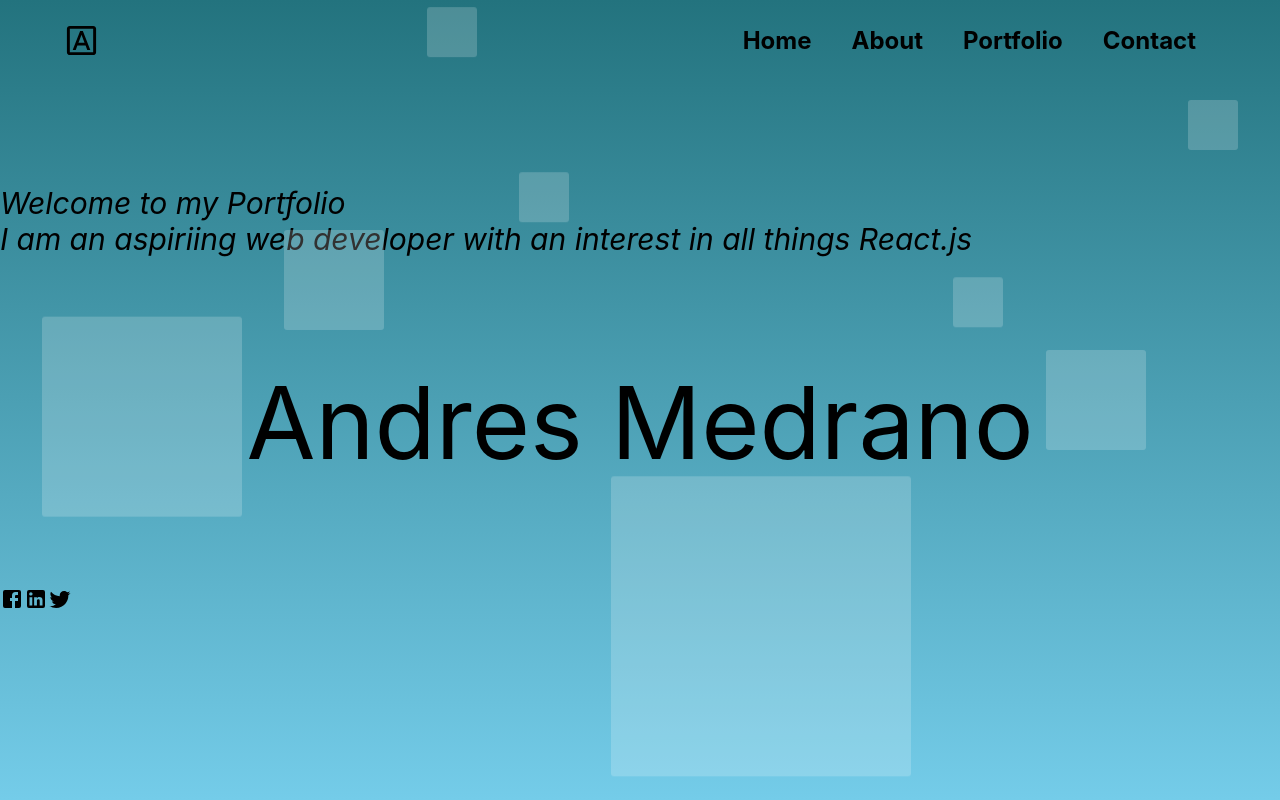
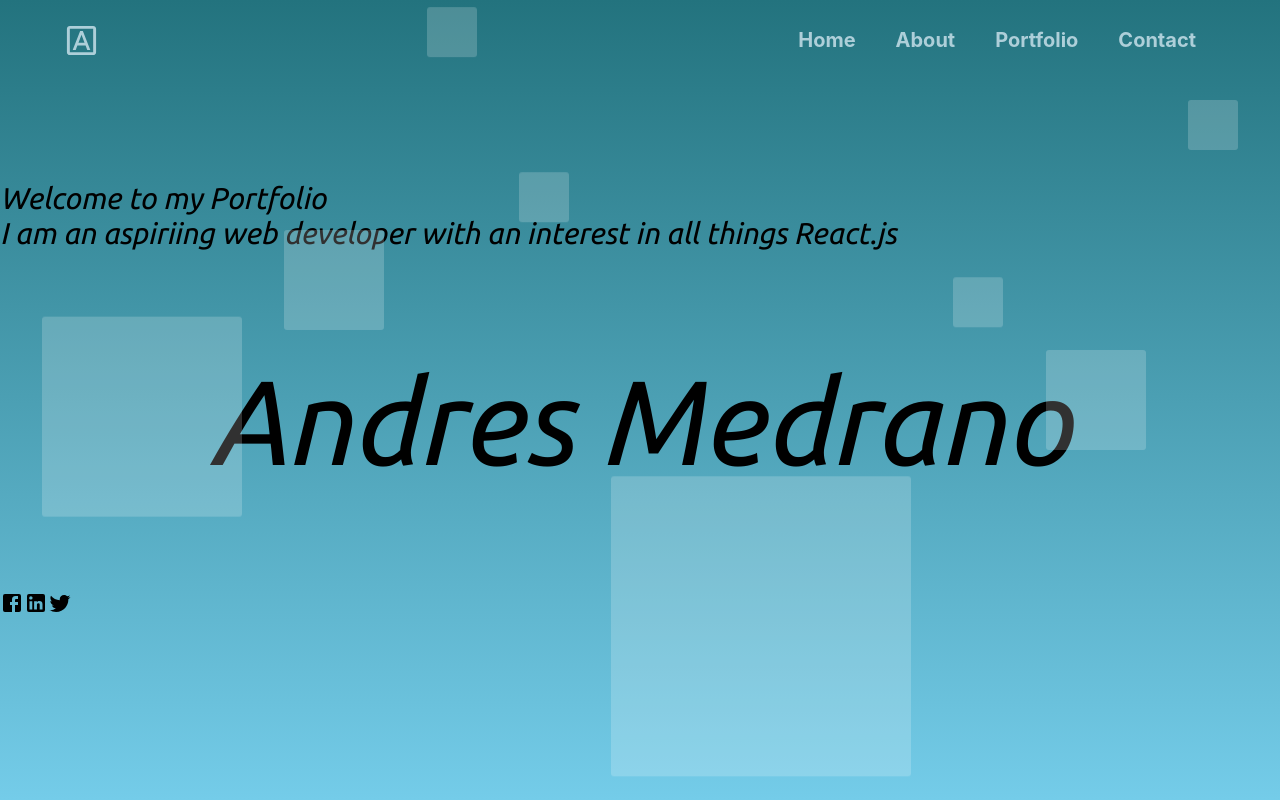
Before and after one commit to amedra13/Portfolio, a React (Create React App) app: page / in a window 1280 px wide. Shown: the top 800 px of the page. Built offline with nearby package versions, Linux system fonts and the light colour scheme.

Commit message:
animated underline for links

```diff
--- a/public/index.html
+++ b/public/index.html
@@ -1,10 +1,7 @@
 <!DOCTYPE html>
 <html lang="en">
   <head>
-    <link href="https://fonts.googleapis.com/css2?family=Hind:wght@400;500;600&display=swap" rel="stylesheet">
-    <link href="https://fonts.googleapis.com/css2?family=Abril+Fatface&display=swap" rel="stylesheet">
-    <link href="https://fonts.googleapis.com/css2?family=Libre+Franklin:ital@1&display=swap" rel="stylesheet">
-    <meta charset="utf-8" />
+    <link href="https://fonts.googleapis.com/css2?family=Bubblegum+Sans&family=Ubuntu:ital@1&display=swap" rel="stylesheet">    <meta charset="utf-8" />
     <meta name="viewport" content="width=device-width, initial-scale=1" />
     <meta name="theme-color" content="#000000" />
     <meta
--- a/src/App.css
+++ b/src/App.css
@@ -2,6 +2,9 @@
 	box-sizing: border-box;
 	margin: 0;
 	padding: 0;
+}
+html {
+	scroll-behavior: smooth;
 }
 .app {
 	width: 100vw;
@@ -23,14 +26,13 @@
 .app__info .app__title {
 	font-size: 30px;
 	font-style: italic;
+	font-family: 'Ubuntu', sans-serif;
 }
 .app__info .app__name {
-	font-size: 100px;
+	font-size: 120px;
 	text-align: center;
+	font-family: 'Ubuntu', sans-serif;
 }
-/* .app__info > * {
-	border: 2px solid red;
-} */
 .app__aboutMe {
 	height: 100vh;
 	background-color: rgb(49, 128, 165);
@@ -39,3 +41,7 @@
 	height: 100vh;
 	background-color: rgb(167, 70, 223);
 }
+.app__contact {
+	height: 100vh;
+	background-color: rgb(223, 70, 190);
+}
--- a/src/App.js
+++ b/src/App.js
@@ -9,7 +9,7 @@ import './App.css';
 function App() {
 	return (
 		<div className="app">
-			<div className="app__main">
+			<div id="home" className="app__main">
 				<Navbar />
 				<div className="app__info">
 					<div className="app__title">
@@ -30,8 +30,16 @@ function App() {
 				</div>
 				<BubblesEffect />
 			</div>
-			<div className="app__aboutMe"></div>
-			<div className="app__portfolio"></div>
+			<div id="about" className="app__aboutMe">
+				{' '}
+				about
+			</div>
+			<div id="portfolio" className="app__portfolio">
+				portfolio
+			</div>
+			<div id="contact" className="app__contact">
+				contact
+			</div>
 		</div>
 	);
 }
--- a/src/Navbar.css
+++ b/src/Navbar.css
@@ -8,11 +8,35 @@
 }
 .navbar > * {
 	z-index: 100;
+	color: rgba(203, 226, 235, 0.822);
 }
 .navbar__links {
 	display: flex;
 	z-index: 100;
 }
-.navbar__links > * {
+.navbar__links > a {
+	position: relative;
 	margin: 0 20px;
+	text-decoration: none;
+	color: rgba(203, 226, 235, 0.822);
+	font-size: 20px;
+	font-weight: bold;
 }
+
+.navbar__links > a::before {
+	content: '';
+	position: absolute;
+	width: 100%;
+	height: 2px;
+	bottom: 0;
+	left: 0;
+	background-color: rgba(203, 226, 235, 0.822);
+	visibility: hidden;
+	transform: scaleX(0);
+	transition: all 0.3s ease-in-out 0s;
+}
+
+.navbar__links a:hover::before {
+	visibility: visible;
+	transform: scaleX(1);
+}
--- a/src/Navbar.js
+++ b/src/Navbar.js
@@ -7,10 +7,10 @@ const Navbar = () => {
 		<div className="navbar">
 			<FontDownloadOutlinedIcon fontSize="large" />
 			<div className="navbar__links">
-				<h2>Home</h2>
-				<h2>About</h2>
-				<h2>Portfolio</h2>
-				<h2>Contact</h2>
+				<a href="/">Home</a>
+				<a href="#about">About</a>
+				<a href="#portfolio">Portfolio</a>
+				<a href="#contact">Contact</a>
 			</div>
 		</div>
 	);
```
